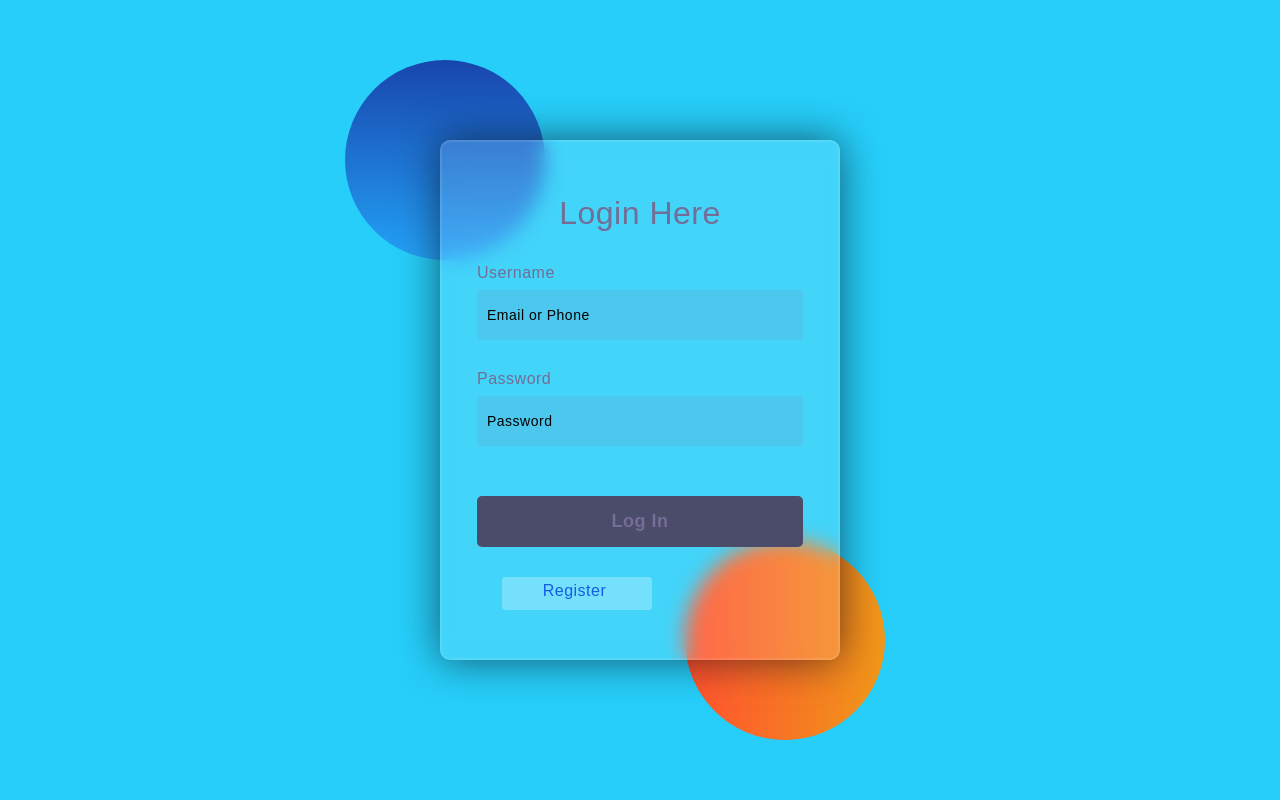
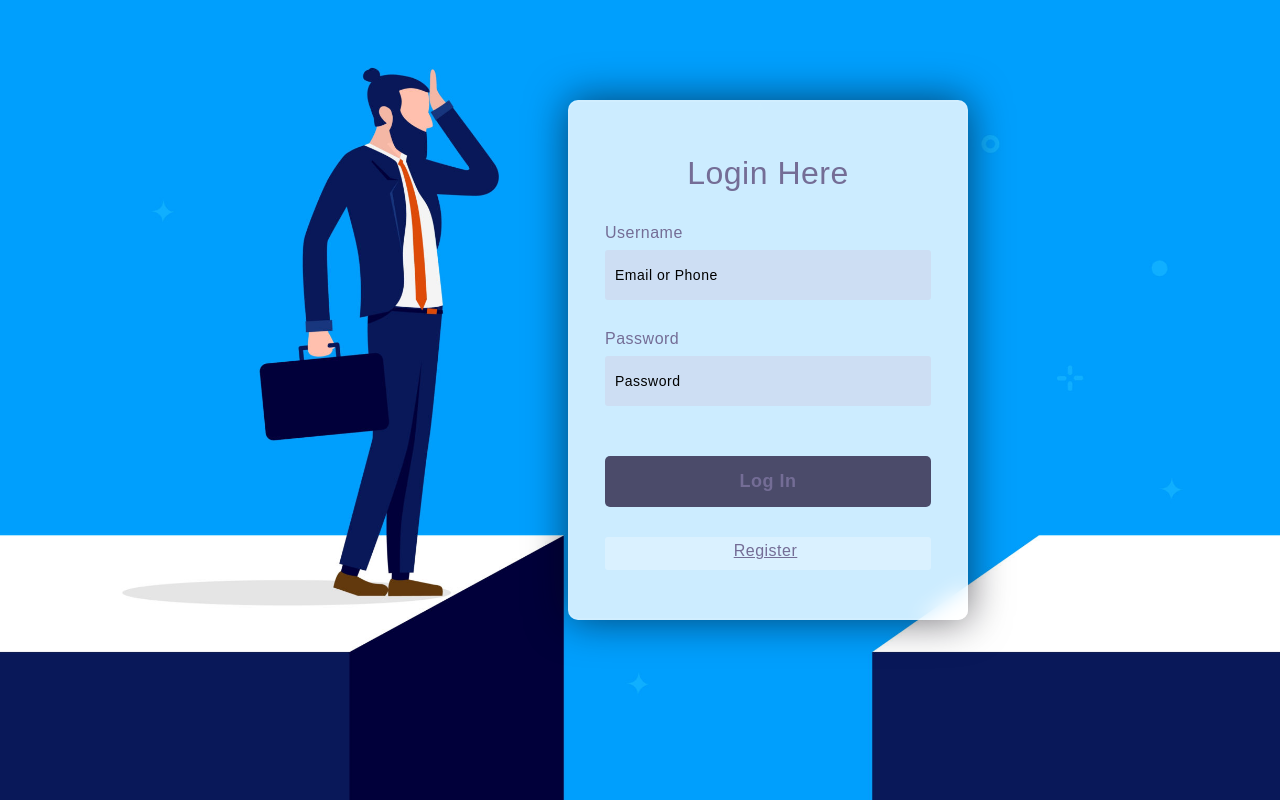
Before and after one commit to anurag6372/Job-FInder, an Angular app in the folder client/: page /l in a window 1280 px wide. Built offline with nearby package versions, Linux system fonts and the light colour scheme.

Commit message:
log in added

```diff
--- a/client/src/app/Components/login/login.component.css
+++ b/client/src/app/Components/login/login.component.css
@@ -6,8 +6,11 @@
   box-sizing: border-box;
 }
 .body-login {
-  background: #26cef9;
-  /* background-image: url('src/assets/NA_October_10.jpg'); */
+  /* background: #26cef9; */
+  background-image: url('src/assets/shutterstoc.jpg');
+  background-repeat: no-repeat;
+  background-size:cover;
+
   width: 100vw;
   height: 100vh;
   margin: 0;
@@ -27,7 +30,7 @@
   position: absolute;
   border-radius: 50%;
 }
-.shape:first-child {
+/* .shape:first-child {
   background: linear-gradient(#1845ad, #23a2f6);
   left: -80px;
   top: -80px;
@@ -36,15 +39,15 @@
   background: linear-gradient(to right, #ff512f, #f09819);
   right: -30px;
   bottom: -80px;
-}
+} */
 form {
   height: 520px;
   width: 400px;
-  background-color: rgba(255, 255, 255, 0.13);
+  background-color: rgba(255, 255, 255, 0.8);
   position: absolute;
   transform: translate(-50%, -50%);
-  top: 50%;
-  left: 50%;
+  top: 45%;
+  left: 60%;
   border-radius: 10px;
   backdrop-filter: blur(10px);
   border: 2px solid rgba(255, 255, 255, 0.1);
@@ -102,18 +105,18 @@ button {
 }
 .social div {
   background: red;
-  width: 150px;
+  width: 100%;
   border-radius: 3px;
   padding: 5px 10px 10px 5px;
   background-color: rgba(255, 255, 255, 0.27);
-  color: #145de3;
+  color: #060606;
   text-align: center;
 }
 .social div:hover {
   background-color: rgba(255, 255, 255, 0.47);
 }
 .social .fb {
-  margin-left: 25px;
+  margin-left: 0px;
 }
 .social i {
   margin-right: 4px;
--- a/client/src/app/Components/login/login.component.html
+++ b/client/src/app/Components/login/login.component.html
@@ -15,7 +15,8 @@
     <button>Log In</button>
     <div class="social">
       <!-- <div class="go"><i class="fab fa-google"></i>  Google</div> -->
-      <div class="fb">Register</div>
+      <div class="fb">
+        <a href="/rr">Register</a></div>
     </div>
   </form>
 </div>
```
Also changed, not shown: client/src/assets/shutterstoc.jpg (added), client/src/assets/welcomejob.png (added).
